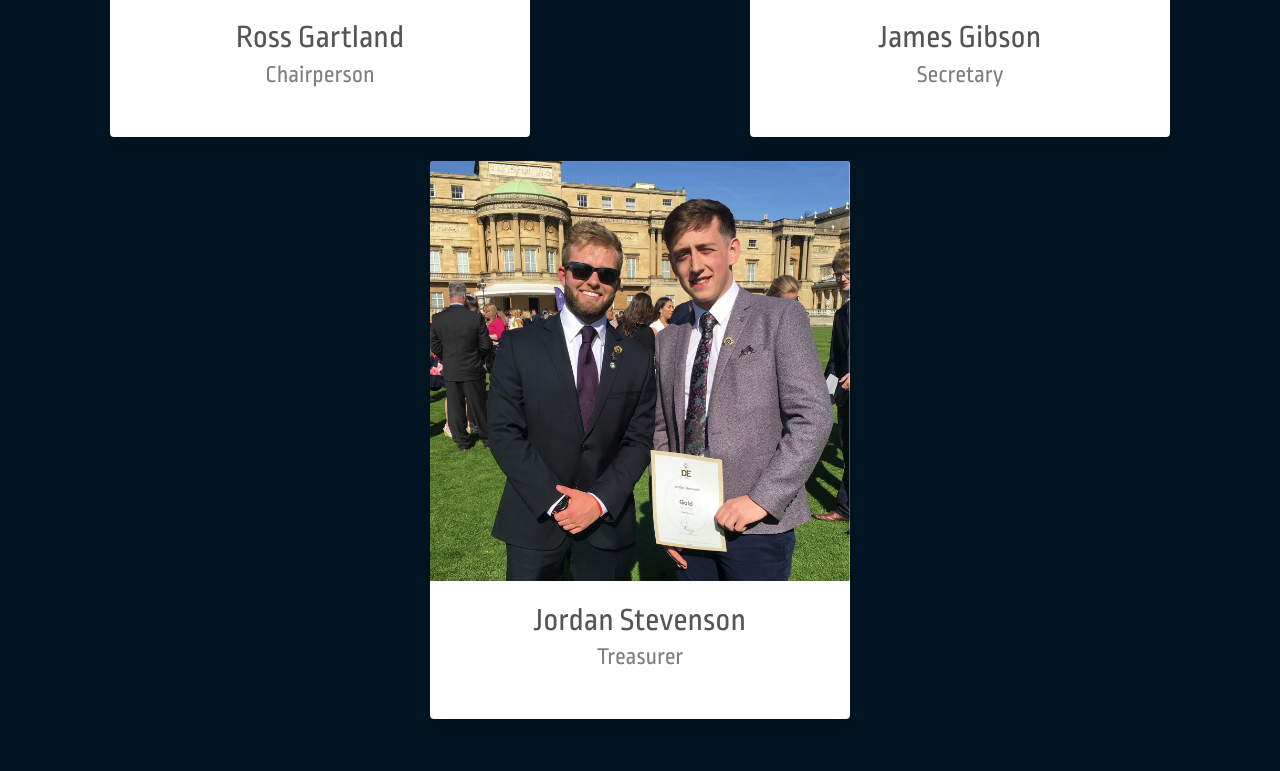
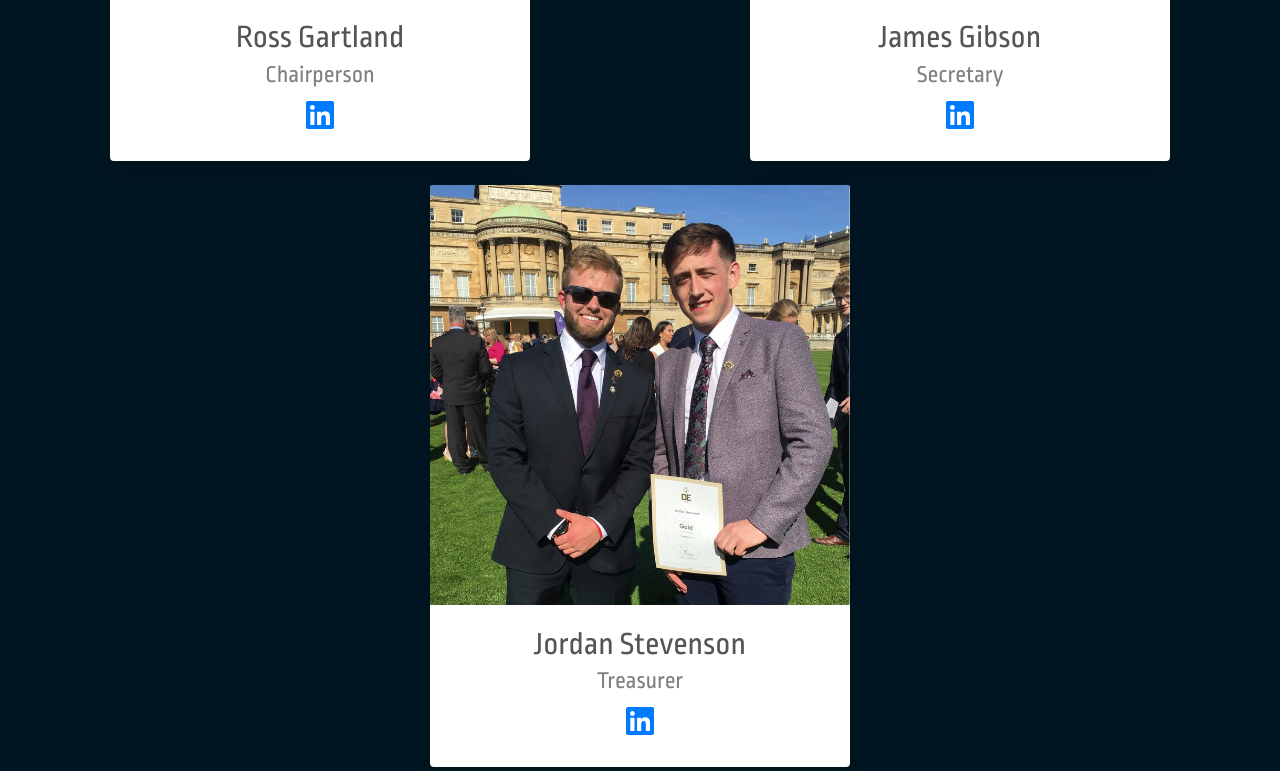
Before and after one commit to RossGartland/futures_society, a React (Create React App) app: page / in a window 1280 px wide. Shown: the part 1589-2360 px from the top of the page. Built offline with nearby package versions, Linux system fonts and the light colour scheme.

Commit message:
email and linkedin added

```diff
--- a/src/components/About/Team/Team.component.jsx
+++ b/src/components/About/Team/Team.component.jsx
@@ -12,7 +12,7 @@ const Team = (props) => {
                 <div class="card-body text-center">
                     <h5 class="card-title card-name mb-0">{props.name}</h5>
                     <div class="card-text card-role text-black-50">{props.role}</div>
-                    <a class="about-icon" href={props.linkedin}><FontAwesomeIcon icon={faLinkedin}/></a>
+                    <a class="about-icon" href={props.linkedin} target="_blank" rel="noopener noreferrer"><FontAwesomeIcon icon={faLinkedin}/></a>
                 </div>
             </div>
         </div>
--- a/src/components/About/about.component.jsx
+++ b/src/components/About/about.component.jsx
@@ -12,9 +12,9 @@ const About = () => {
             <p className="text-center">A society that focuses on bringing students together who have an interest in the future of human society and want to network with employers as well as other students.</p>
                 <div className="meet-the-team">
                     <div className="row">
-                    <Team image={RossImage} name={"Ross Gartland"} role={"Chairperson"}/>
-                    <Team image={JamesImage} name={"James Gibson"} role={"Secretary"}/>
-                    <Team image={JordanImage} name={"Jordan Stevenson"} role={"Treasurer"}/>
+                    <Team image={RossImage} name={"Ross Gartland"} role={"Chairperson"} linkedin={"https://www.linkedin.com/in/rossgartland/"}/>
+                    <Team image={JamesImage} name={"James Gibson"} role={"Secretary"} linkedin={"https://www.linkedin.com/in/james-gibson-1973bb198/"}/>
+                    <Team image={JordanImage} name={"Jordan Stevenson"} role={"Treasurer"} linkedin={"https://www.linkedin.com/in/jordan-stevenson-44479b1a0/"}/>
                     </div>
                 </div>
         </div>
--- a/src/components/join/join.component.jsx
+++ b/src/components/join/join.component.jsx
@@ -6,10 +6,10 @@ const Join = () => {
         <div id="join" className="join-container my-container">
             <h1 className="display-3">Join</h1>
             <p className="text-center">To join our society, click on the following link you must be a student at Ulster University.</p>
-            <p><a href="https://www.uusu.org/organisation/21214/">https://www.uusu.org/organisation/21214/</a></p>
+            <a href="https://www.uusu.org/organisation/21214/" target="_blank" rel="noopener noreferrer">https://www.uusu.org/organisation/21214/</a>
             <p>To find out if our society is right for you, give us an email and we would be happy to discuss this further.</p>
             <p>If you are an employer interested in giving a talk at our society, please send an email to the following address.</p>
-            <p><a href="#/">insertemail@gmail.com</a></p>
+            <a href="mailto:futuresocietyuu@gmail.com">futuresocietyuu@gmail.com</a>
         </div>
     )
 }
--- a/src/components/join/join.style.css
+++ b/src/components/join/join.style.css
@@ -1,14 +1,14 @@
-.join-container p {
+.join-container p, a {
   text-align: center;
   font-size: xx-large;
 }
 @media only screen and (max-width: 1200px) {
-  .join-container p {
+  .join-container p, a {
     font-size: x-large;
   }
 }
 @media only screen and (max-width: 600px) {
-  .join-container p {
+  .join-container p, a {
     font-size: x-large;
   }
 }
```
